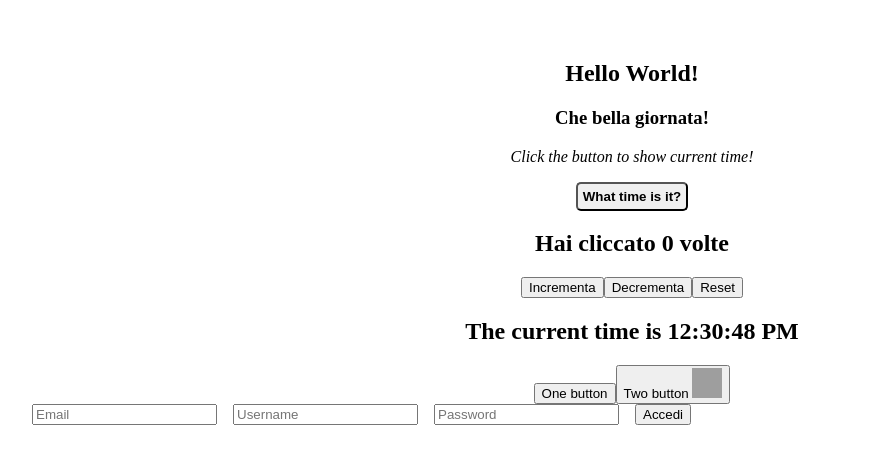
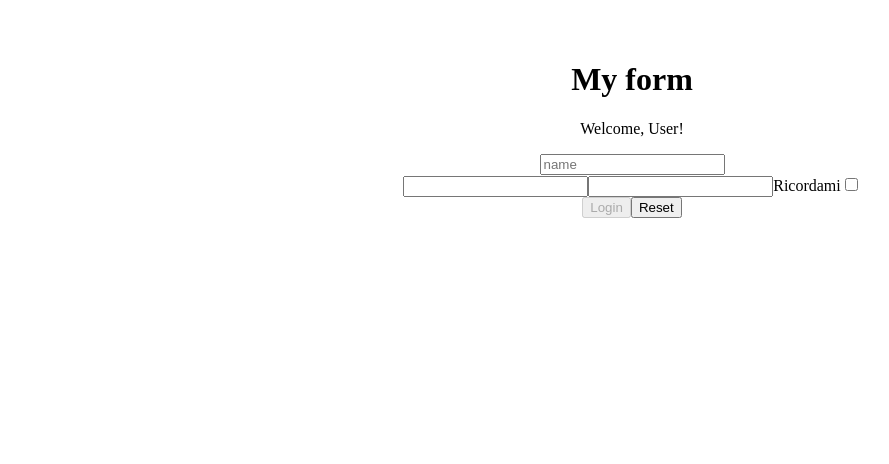
Before and after one commit to Silviadesideri01/EsercitazioniDevelhope, a React (Vite) app in the folder React/esercizi-react/: page / in a window 1280 px wide. Shown: the top 464 px of the page, without its empty margins (8-897 px from the left). Built offline with nearby package versions, Linux system fonts and the light colour scheme; grey boxes are pictures that could not be loaded.

Commit message:
esercizio controlled form

```diff
--- /dev/null
+++ b/React/esercizi-react/Components/InteractiveWelcome.jsx
@@ -0,0 +1,29 @@
+//Crea un componente InteractiveWelcome che esegue il rendering di un tag di input
+
+import { useState } from "react";
+import { WelcomeUser } from "./WelcomeUser";
+
+export function InteractiveWelcome() {
+  const [value, setValue] = useState();
+
+  const onChangeinput = (event) => {
+    setValue(event.target.value);
+    console.log(event.target.value);
+
+  };
+
+  return (
+    <div>
+      <h1>My form</h1>
+      <WelcomeUser name={value}/>
+      <input
+        type="text"
+        name="name"
+        required
+        placeholder="name"
+        onChange={onChangeinput}
+        value={value}
+      />
+    </div>
+  );
+}
--- /dev/null
+++ b/React/esercizi-react/Components/Login.jsx
@@ -0,0 +1,59 @@
+import { useState } from "react";
+
+export function Login({ onLogin }) {
+  const [data, setData] = useState({
+    username: "",
+    password: "",
+    checkbox: "",
+  });
+
+  const hadleInputChange = (event) => {
+    setData({ ...data, [event.target.name]: event.target.value });
+  };
+  const reset = () => {
+    setData({ username: "", password: "", checkbox: false });
+  };
+  //gestisce l'invio del form
+  const handleLogin = (event) => {
+    event.preventDefault(); // blocca il comportamento di default del form
+    onLogin(data); // passa i dati al componente genitore
+  };
+
+  return (
+    <div>
+      <form onSubmit= {handleLogin}>
+        <input
+          type="text"
+          name="username"
+          required
+          onChange={hadleInputChange}
+          value={data.username}
+        />
+        <input
+          type="password"
+          name="password"
+          required
+          onChange={hadleInputChange}
+          value={data.password}
+        />
+        <label htmlFor="checkbox">Ricordami</label>
+        <input
+          type="checkbox"
+          name="checkbox"
+          onChange={hadleInputChange}
+          checked={data.checkbox}
+        />{" "}
+        <br />
+        <button
+          type="submit"
+          disabled={data.password && data.username ? false : true}
+        >
+          Login
+        </button>
+        <button type="button" onClick={reset}>
+          Reset
+        </button>
+      </form>
+    </div>
+  );
+}
--- a/React/esercizi-react/Components/MouseClicker.jsx
+++ b/React/esercizi-react/Components/MouseClicker.jsx
@@ -27,5 +27,5 @@ export function MouseClicker() {
 //Come è possibile evitare che l'attributo name del pulsante venga visualizzato sulla console quando si fa clic sull'immagine?
 //Per evitare che l'attributo name del pulsante si visualizzi in colsole quando clicchiamo sull'immagine, basta stampare semplicemente event.target,
 //in questo modo visualizziamo solo l'elemento effettivo sul quale abbiamo cliccato e che ha scatenato l'evento, mentre se utilizziamo event.currentTarget
-//È l’elemento su cui è stato agganciato il listener, quindi normalmente il componente React a cui hai assegnato l’evento, per questo, visualizziamo in console
+//ci mostra l’elemento su cui è stato agganciato il listener, quindi normalmente il componente React a cui hai assegnato l’evento, per questo, visualizziamo in console
 //il bottone e non l'immagine stessa.
--- /dev/null
+++ b/React/esercizi-react/Components/WelcomeUser.jsx
@@ -0,0 +1,7 @@
+export function WelcomeUser({name = "User"}) {
+    return(
+        <div>
+            <p>Welcome, {name}!</p>
+        </div>
+    )
+}
--- a/React/esercizi-react/src/App.jsx
+++ b/React/esercizi-react/src/App.jsx
@@ -6,7 +6,8 @@ import { Counter } from "../Components/Counter";
 import { Clock } from "../Components/Clock";
 import { MouseClicker } from "../Components/MouseClicker";
 import EsercizioUseState from "../Components/EsercizioUseState";
-
+import { InteractiveWelcome } from "../Components/InteractiveWelcome";
+import { Login } from "../Components/Login";
 
 //Qui dichiaro la funzione che gestirà l'evento e verrà assegnata al valore di onClick come props
 function NewDate() {
@@ -14,19 +15,23 @@ function NewDate() {
   alert(`The current time is: ${date}`);
 }
 function App() {
+  const handleLogin = (datiForm) => {
+    console.log("Login effettuato con i dati:", datiForm);
+  };
   return (
     <>
-      <Hello />
+      {/* <Hello /> */}
       {/* Chiamata del componente/rendering*/}
       {/* <Welcome name="Silvia" age={24} /> */}
       {/*valorizzo la props name ed age, assegnando il valore all'attributo.*/}
-      <AlertClock date={NewDate} />{" "}
+      {/* <AlertClock date={NewDate} />{" "} */}
       {/* passo la funzione che gestisce l'evento come props del componente AlertClock */}
-      <Counter />
+      {/* <Counter />
       <Clock />
       <MouseClicker/>
-      <EsercizioUseState/>
-
+      <EsercizioUseState/> */}
+      <InteractiveWelcome />
+      <Login onLogin={handleLogin} />
     </>
   );
 }
```
